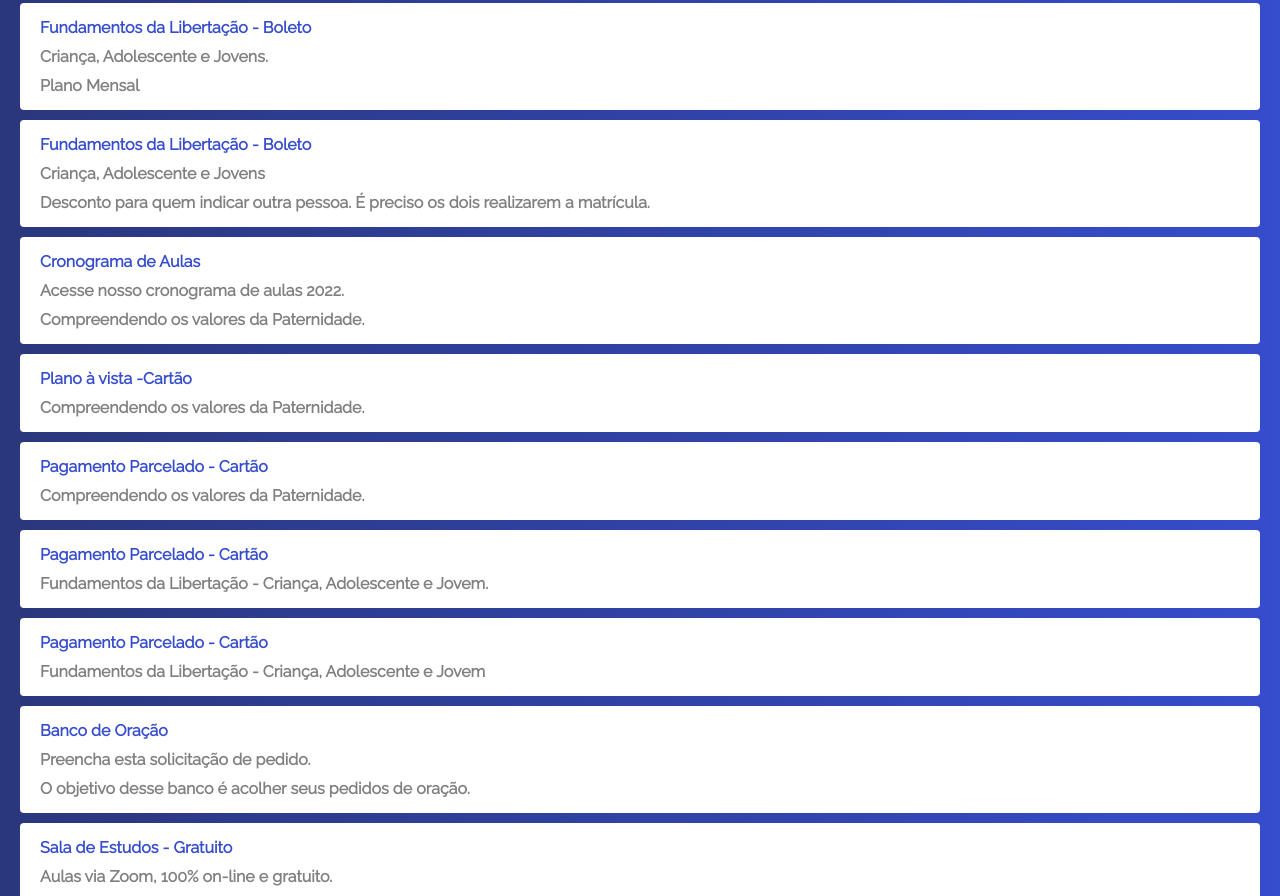
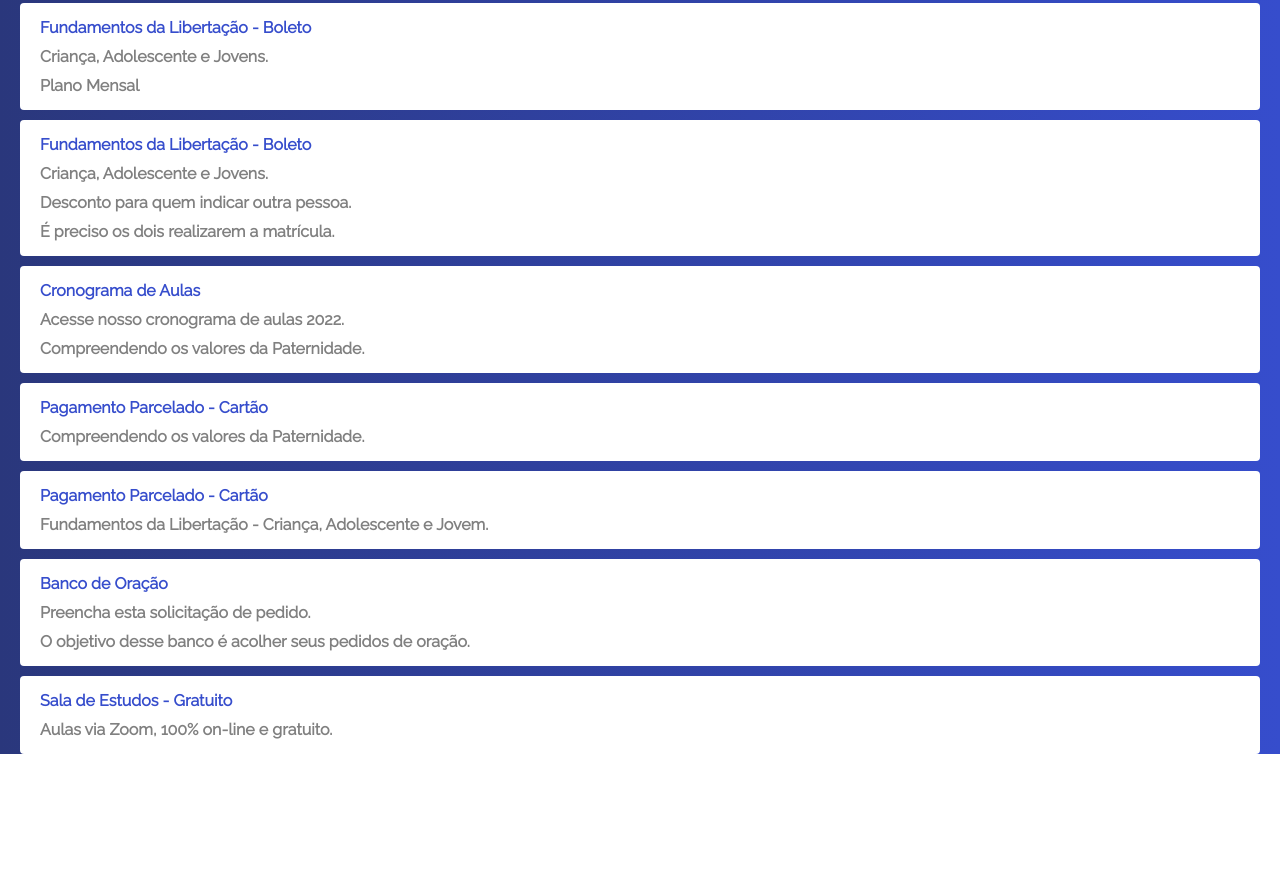
Before and after one commit to joaoveigaa/joaoveigaa.github.io, a plain HTML site: page index.html in a window 1280 px wide. Shown: the part 746-1642 px from the top of the page. After the commit the page ends 1500 px from the top, so only its background shows below. Drawn offline with Linux system fonts and the light colour scheme; files that its build step writes are made by us from their sources.

Commit message:
corrigindo os erros

```diff
--- a/index.html
+++ b/index.html
@@ -78,14 +78,14 @@
       <a href="https://linksharing.samsungcloud.com/gSSp058v8MZB">
        Cronograma de Aulas
         <span> Acesse nosso cronograma de aulas 2022.</span>
-        <span> Fundamentos da Libertação - Criança, Adolescente e Jovens</span>
+        <span> Fundamentos da Libertação - Criança, Adolescente e Jovens.</span>
       </a>
     </li>
 
       <li>
         <a href="https://pag.ae/7XUhgfUX9">
           Fundamentos da Libertação Crianças, adolescentes e Jovens - Boleto
-          <span> Pagamento á vista</span>
+          <span> Pagamento á vista.</span>
         </a>
       </li>
 
@@ -100,8 +100,9 @@
       <li>
         <a href="https://pag.ae/7XUhjeK7S">
           Fundamentos da Libertação - Boleto
-          <span> Criança, Adolescente e Jovens </span>
-          <span> Desconto para quem indicar outra pessoa. É preciso os dois realizarem a matrícula.</span>
+          <span> Criança, Adolescente e Jovens. </span>
+          <span> Desconto para quem indicar outra pessoa.</span>
+          <span>É preciso os dois realizarem a matrícula.</span>
         </a>
       </li>
 
@@ -112,15 +113,6 @@
           <span>Compreendendo os valores da Paternidade. </span>
         </a>
     </li>
-
-
-      <li>
-        <a href="http://pag.ae/7XUhdkFju">
-          Plano à vista -Cartão
-          <span>Compreendendo os valores da Paternidade.</span>
-        </a>
-      </li>
-
       <li>
         <a href="http://pag.ae/7XUhcBHQw">
           Pagamento Parcelado - Cartão
@@ -135,14 +127,6 @@
           <span> Fundamentos da Libertação - Criança, Adolescente e Jovem.</span>
         </a>
       </li>
-
-      <li>
-        <a href="http://pag.ae/7XUboe418">
-          Pagamento Parcelado - Cartão
-          <span>Fundamentos da Libertação - Criança, Adolescente e Jovem </span>
-        </a>
-      </li>
-
       <li>
         <a href="https://docs.google.com/forms/d/1SO3JC2ydCjqgavSYJCFzDZca_Q7G-UrV-V654zg14Rk/edit?usp=sharing">
           Banco de Oração
```
